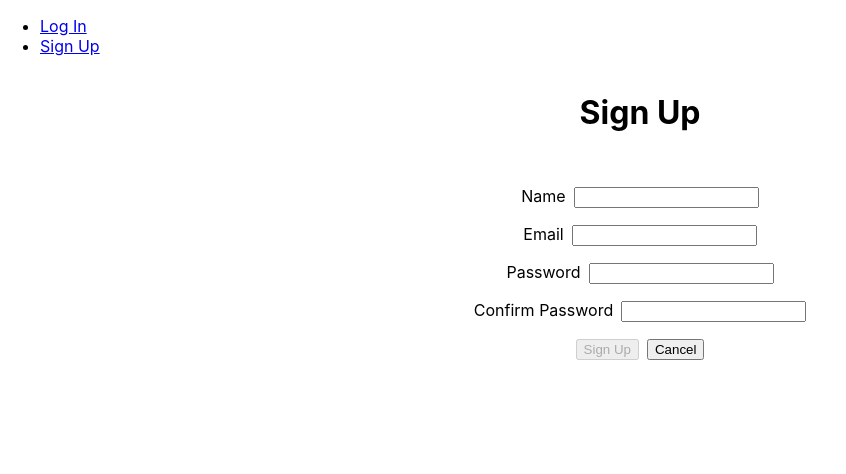
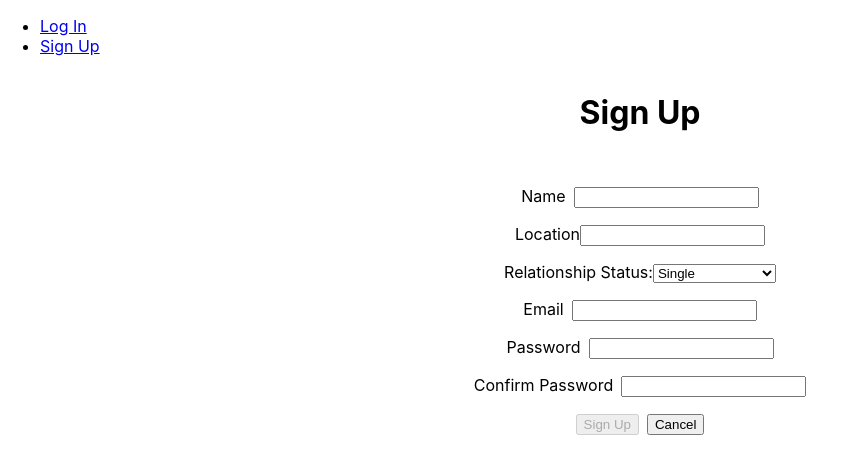
Before and after one commit to Tuckerchaisit/nextDate, a React (Create React App) app: page /signup in a window 1280 px wide. Shown: the top 474 px of the page, without its empty margins (0-846 px from the left). Built offline with nearby package versions, Linux system fonts and the light colour scheme; no server answers.

Commit message:
update location and status to sign up form

```diff
--- a/src/components/SignupForm/SignupForm.jsx
+++ b/src/components/SignupForm/SignupForm.jsx
@@ -7,6 +7,8 @@ const SignupForm = props => {
   const navigate = useNavigate()
   const [formData, setFormData] = useState({
     name: '',
+    address: '',
+    relationshipStatus: '',
     email: '',
     password: '',
     passwordConf: '',
@@ -31,7 +33,7 @@ const SignupForm = props => {
     }
   }
 
-  const { name, email, password, passwordConf } = formData
+  const { name, email, password, address, relationshipStatus, passwordConf } = formData
 
   const isFormInvalid = () => {
     return !(name && email && password && password === passwordConf)
@@ -44,7 +46,9 @@ const SignupForm = props => {
       className={styles.container}
     >
       <div className={styles.inputContainer}>
-        <label htmlFor="name" className={styles.label}>Name</label>
+        <label htmlFor="name" className={styles.label}>
+          Name
+        </label>
         <input
           type="text"
           autoComplete="off"
@@ -55,7 +59,37 @@ const SignupForm = props => {
         />
       </div>
       <div className={styles.inputContainer}>
-        <label htmlFor="email" className={styles.label}>Email</label>
+        <label htmlFor="address" className="address">
+          Location
+        </label>
+        <input
+          type="text"
+          autoComplete="off"
+          id="address"
+          value={address}
+          name="address"
+          onChange={handleChange}
+        />
+      </div>
+      <div className={styles.inputContainer}>
+        <label htmlFor="relationshipStatus" className="relationshipStatus">
+          Relationship Status:
+        </label>
+        <select
+          name="relationshipStatus"
+          id="relationshipStatus"
+          onChange={handleChange}
+        >
+          <option value="Single">Single</option>
+          <option value="Complicated">Complicated</option>
+          <option value="Married">Married</option>
+          <option value="In A Relationship">In A Relationship</option>
+        </select>
+      </div>
+      <div className={styles.inputContainer}>
+        <label htmlFor="email" className={styles.label}>
+          Email
+        </label>
         <input
           type="text"
           autoComplete="off"
@@ -66,7 +100,9 @@ const SignupForm = props => {
         />
       </div>
       <div className={styles.inputContainer}>
-        <label htmlFor="password" className={styles.label}>Password</label>
+        <label htmlFor="password" className={styles.label}>
+          Password
+        </label>
         <input
           type="password"
           autoComplete="off"
@@ -98,7 +134,7 @@ const SignupForm = props => {
         </Link>
       </div>
     </form>
-  )
+  );
 }
 
 export default SignupForm
--- a/src/pages/Profiles/Profile.jsx
+++ b/src/pages/Profiles/Profile.jsx
@@ -5,7 +5,7 @@ const Profiles = (props) => {
 
   const allProfiles = props.profiles.map((profile, idx) => {
     return (
-      <Link to="/profiledetail">
+      <Link to="/profiledetail" >
         <p onClick={() => props.handleClick(idx)}>{profile.name}</p>
       </Link>
     )
```
